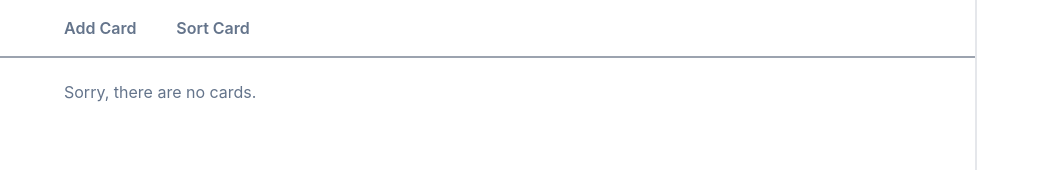
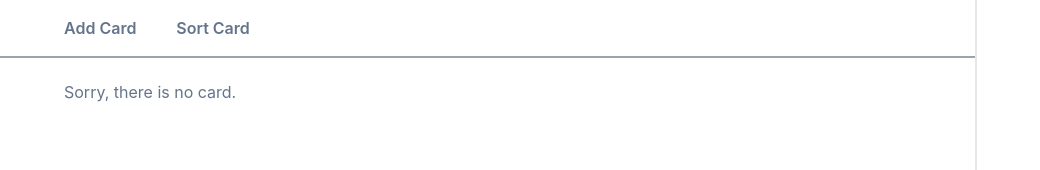
Before and after one commit to AmaduKamara/react-card-test, a React (Create React App) app: page / in a window 1280 px wide. Shown: the top 170 px of the page, without its empty margins (0-1040 px from the left). Built offline with nearby package versions, Linux system fonts and the light colour scheme.

Commit message:
Update feedback on no  card and remove argument passed to addCard function

```diff
--- a/src/App.js
+++ b/src/App.js
@@ -8,8 +8,8 @@ const App = () => {
   const [cardItems, setCardItems] = useState([]);
 
   // Handle add card
-  const handleAddCard = (count, max = 100) => {
-    const randomNumber = Math.floor(Math.random() * max) + 1;
+  const handleAddCard = () => {
+    const randomNumber = Math.floor(Math.random() * 150) + 1;
 
     setCardItems([
       ...cardItems,
@@ -39,7 +39,7 @@ const App = () => {
         <div className="absolute top-0 mt-20 mb-20 px-16 w-full grid grid-cols-1 md:grid-cols-4 gap-6 overflow-hidden overflow-y-auto max-h-[800px]">
           {cardItems.length === 0 && (
             <div>
-              <p>Sorry, there are no cards.</p>
+              <p>Sorry, there is no card.</p>
             </div>
           )}
           {cardItems &&
```
